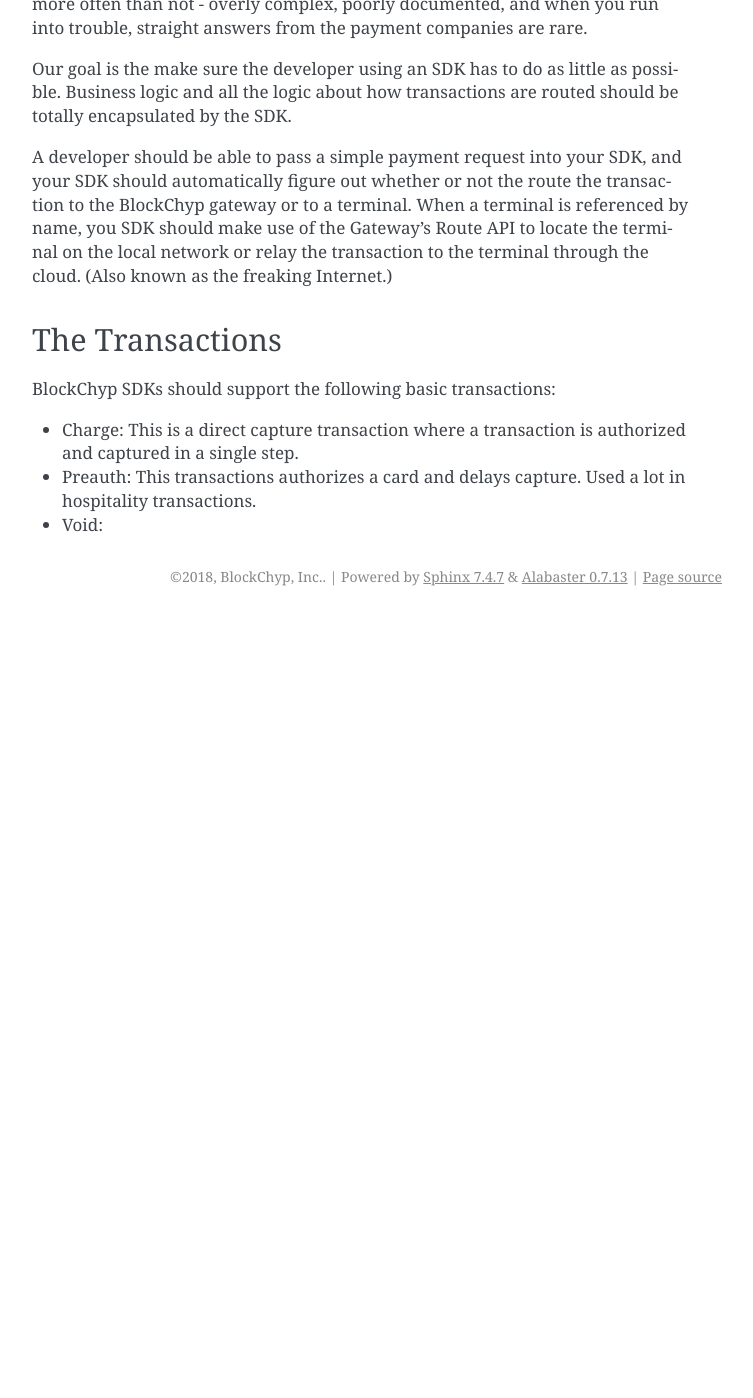
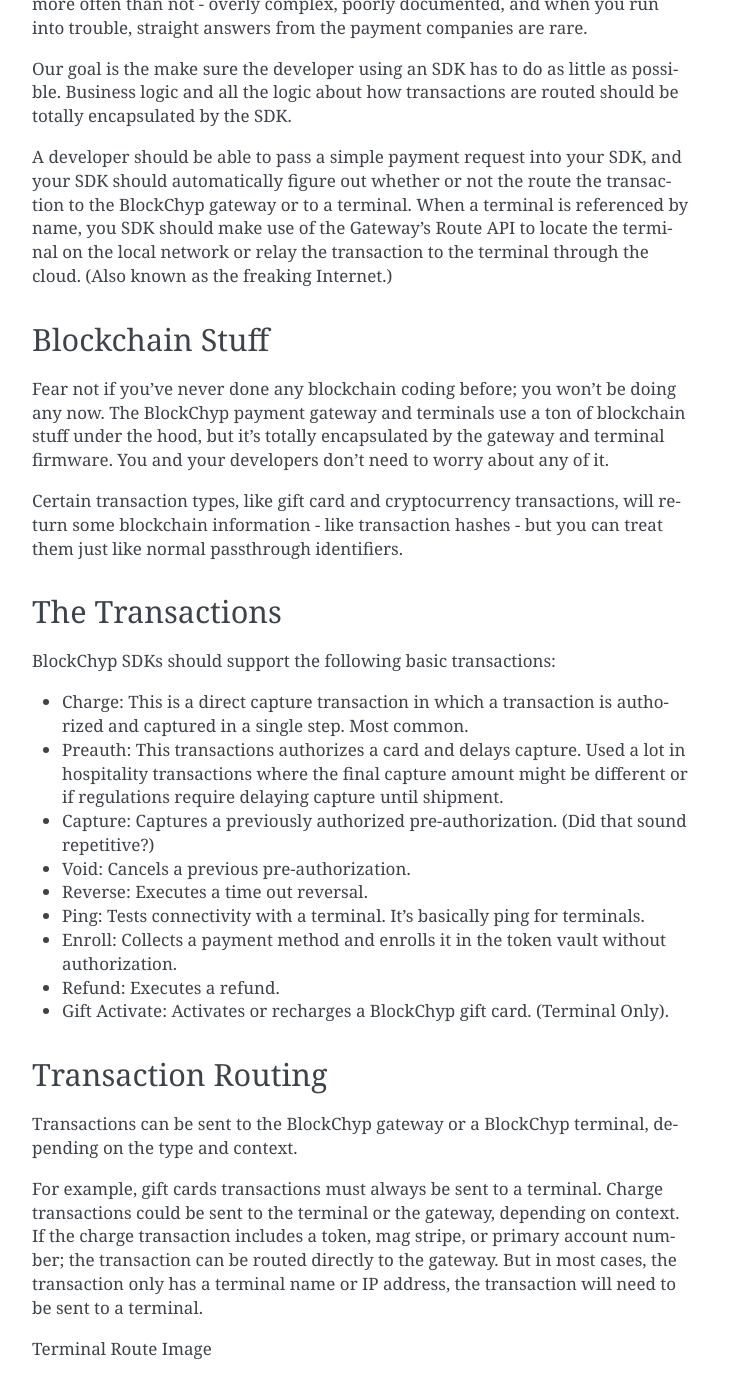
Before and after one commit to blockchyp/developer-docs, a Sphinx documentation site: the page built from docs/sdk-guide/index.rst, in a window 1280 px wide and 1400 px high, scrolled down 540 px. Shown: the whole window, without its empty margins (388-1141 px from the left). Built offline with Sphinx 7.4.7, drawn with Linux system fonts in a browser that asks for light colours; before the commit the page ends 1156 px from its top, so only the background shows below that; some of the changed text lies outside the part shown.

Commit message:
Started on tx types.

```diff
--- a/docs/index.rst
+++ b/docs/index.rst
@@ -11,6 +11,8 @@
 SDKs and Clients
 -----------------
 
+- `Go SDK <https://github.com/blockchyp/blockchyp-go>`_
+- `Python SDK <https://github.com/blockchyp/blockchyp-python>`_
 - `Javascript SDK <https://github.com/blockchyp/blockchyp-js>`_
 - `Java SDK <https://github.com/blockchyp/blockchyp-java>`_
 
@@ -31,7 +33,7 @@
 about how to make your own.
 
 .. toctree::
-   :maxdepth: 2
+   :maxdepth: 1
 
    sdk-guide/index
 
--- a/docs/sdk-guide/index.rst
+++ b/docs/sdk-guide/index.rst
@@ -30,11 +30,44 @@
 local network or relay the transaction to the terminal through the cloud. (Also
 known as the freaking Internet.)
 
+Blockchain Stuff
+----------------
+
+Fear not if you've never done any blockchain coding before; you won't be doing any now.
+The BlockChyp payment gateway and terminals use a ton of blockchain stuff under the
+hood, but it's totally encapsulated by the gateway and terminal firmware.  You
+and your developers don't need to worry about any of it.
+
+Certain transaction types, like gift card and cryptocurrency transactions, will
+return some blockchain information - like transaction hashes - but you can treat
+them just like normal passthrough identifiers.
+
+
 The Transactions
 ----------------
 
 BlockChyp SDKs should support the following basic transactions:
 
-- Charge: This is a direct capture transaction where a transaction is authorized and captured in a single step.
-- Preauth: This transactions authorizes a card and delays capture.  Used a lot in hospitality transactions.
-- Void:
+- Charge: This is a direct capture transaction in which a transaction is authorized and captured in a single step.  Most common.
+- Preauth: This transactions authorizes a card and delays capture.  Used a lot in hospitality transactions where the final capture amount might be different or if regulations require delaying capture until shipment.
+- Capture: Captures a previously authorized pre-authorization. (Did that sound repetitive?)
+- Void:  Cancels a previous pre-authorization.
+- Reverse:  Executes a time out reversal.
+- Ping: Tests connectivity with a terminal.  It's basically ping for terminals.
+- Enroll: Collects a payment method and enrolls it in the token vault without authorization.
+- Refund: Executes a refund.
+- Gift Activate: Activates or recharges a BlockChyp gift card.  (Terminal Only).
+
+Transaction Routing
+-------------------
+
+Transactions can be sent to the BlockChyp gateway or a BlockChyp terminal, depending
+on the type and context.
+
+For example, gift cards transactions must always be sent to a terminal.  Charge transactions
+could be sent to the terminal or the gateway, depending on context.  If the charge
+transaction includes a token, mag stripe, or primary account number; the transaction
+can be routed directly to the gateway.  But in most cases, the transaction only
+has a terminal name or IP address, the transaction will need to be sent to a terminal.
+
+Terminal Route Image
```
Also changed, not shown: other parts of docs/sdk-guide/index.rst (+1 -1 lines).
